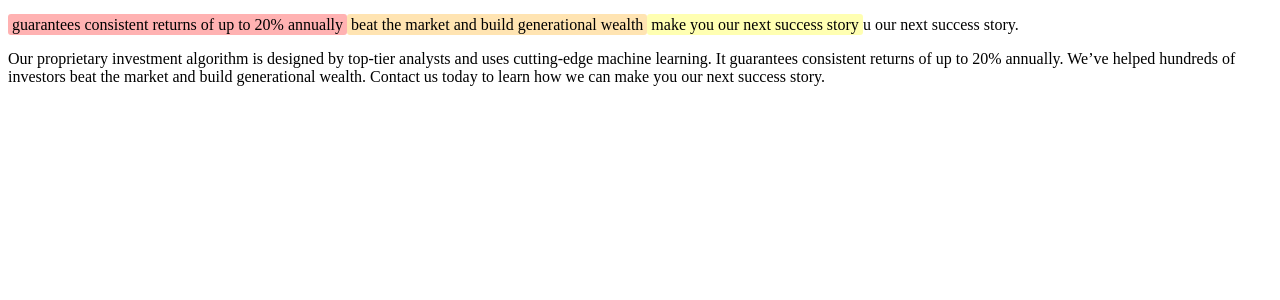
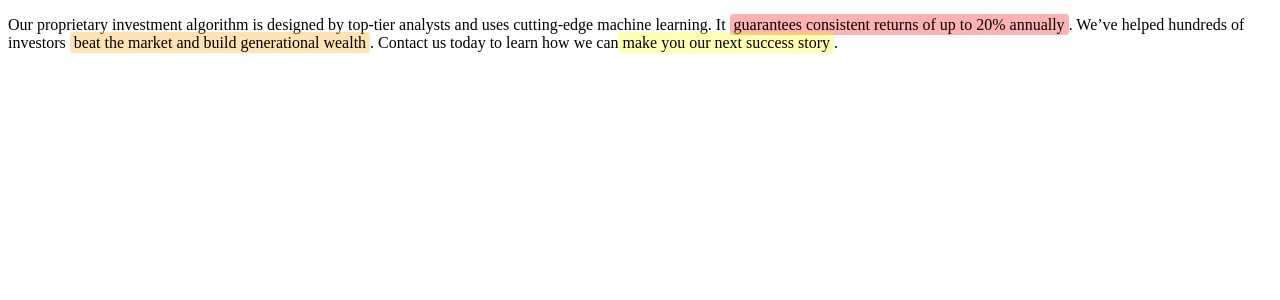
Before and after one commit to adamawalters/luthor_assessment, a React (Vite) app in the folder luthor_assessment/: page / in a window 1280 px wide. Shown: the top 300 px of the page. Built offline with nearby package versions, Linux system fonts and the light colour scheme.

Commit message:
updated start end positions

```diff
--- a/luthor_assessment/src/components/ComplianceReview.tsx
+++ b/luthor_assessment/src/components/ComplianceReview.tsx
@@ -13,13 +13,16 @@ const ComplianceReview = ({
   onViolationClick,
 }: ComplianceReviewProps) => {
 
-  const renderTextWIthViolations = () => {
+  const renderTextWithViolations = () => {
     let lastIndex = 0
     const elements = []
 
     violations.forEach((violation, index) => {
-      if(violation.start < lastIndex) {
-        elements.push(paragraph.slice(lastIndex, violation.start))
+      if(violation.start > lastIndex) {
+        const item = paragraph.slice(lastIndex, violation.start)
+        console.log(`last index: ${lastIndex}, violation.start: ${violation.start}`)
+        console.log(`pushing item "${item}" to elements`)
+        elements.push(item)
       }
 
       elements.push(
@@ -30,6 +33,10 @@ const ComplianceReview = ({
     })
 
     if (lastIndex < paragraph.length){
+      console.log(`lastindex: ${lastIndex}`)
+      console.log(`paragraph.length: ${paragraph.length}`)
+      const item = paragraph.slice(lastIndex)
+      console.log(`pushing item "${item}" to elements`)
       elements.push(paragraph.slice(lastIndex))
     }
 
@@ -39,8 +46,7 @@ const ComplianceReview = ({
 
   return (
     <>
-      <p>{renderTextWIthViolations()}</p>
-      <p>{paragraph}</p>
+      <p>{renderTextWithViolations()}</p>
     </>
   );
 };
--- a/luthor_assessment/src/mock_api.ts
+++ b/luthor_assessment/src/mock_api.ts
@@ -7,8 +7,8 @@ export const fetchViolations = (): Promise<Array<ViolationData>> => {
           {
             id: "v1",
             text: "guarantees consistent returns of up to 20% annually",
-            start: 102,
-            end: 153,
+            start: 113,
+            end: 164,
             length: 51,
             type: "Guaranteed Returns",
             message: "Avoid implying guaranteed or predictable returns.",
@@ -17,9 +17,9 @@ export const fetchViolations = (): Promise<Array<ViolationData>> => {
           {
             id: "v2",
             text: "beat the market and build generational wealth",
-            start: 180,
-            end: 226,
-            length: 46,
+            start: 201,
+            end: 246,
+            length: 45,
             type: "Promissory Language",
             message: "Avoid promising outperformance or guaranteed success.",
             severity: "medium"
@@ -27,8 +27,8 @@ export const fetchViolations = (): Promise<Array<ViolationData>> => {
           {
             id: "v3",
             text: "make you our next success story",
-            start: 260,
-            end: 292,
+            start: 284,
+            end: 316,
             length: 32,
             type: "Testimonials",
             message: "Avoid vague success testimonials without disclosures.",
```
